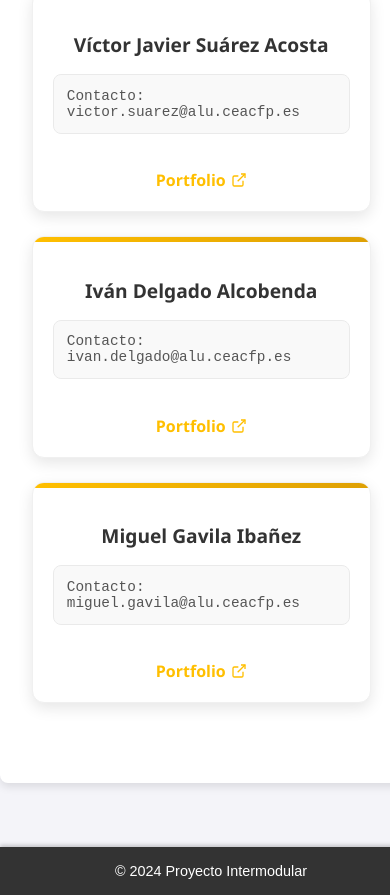
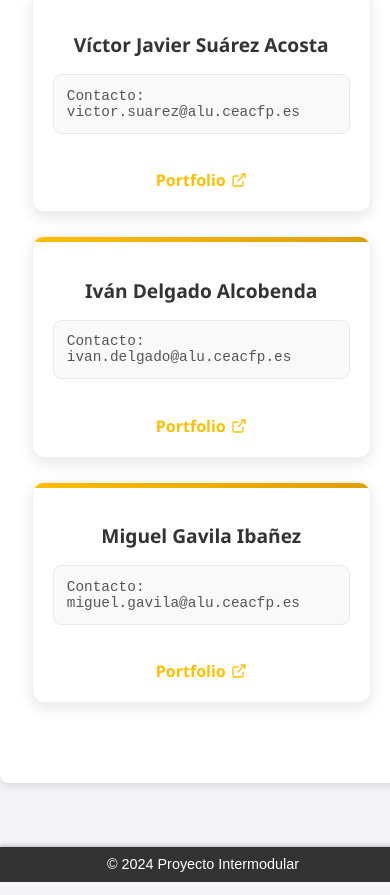
Before and after one commit to Vito-Pulls/Vito-Pulls.github.io, a plain HTML site: page index.html in a window 390 px wide. Shown: the part 1781-2676 px from the top of the page. Drawn offline with Linux system fonts and the light colour scheme.

Commit message:
Fixing zafari...

```diff
--- a/PROYECTO_CSS.css
+++ b/PROYECTO_CSS.css
@@ -33,6 +33,7 @@ header p {
 /* Barra de navegación */
 nav {
     height: auto;
+    width: auto;
     overflow: hidden;
     background: #ffbf00;
     padding: 0.5rem;
@@ -345,6 +346,7 @@ footer p {
     margin: 0;
     color: white;
     font-size: 0.9rem;
+    line-height: 1.3;
 }
 
 /* Media queries actualizados para diferentes tamaños de pantalla */
@@ -423,6 +425,10 @@ footer p {
     .miembro01, .miembro02, .miembro03 {
         padding: 1.25rem;
     }
+
+    footer {
+        padding: 0.5rem;
+    }
 }
 
 /* Pantallas muy pequeñas */
```
